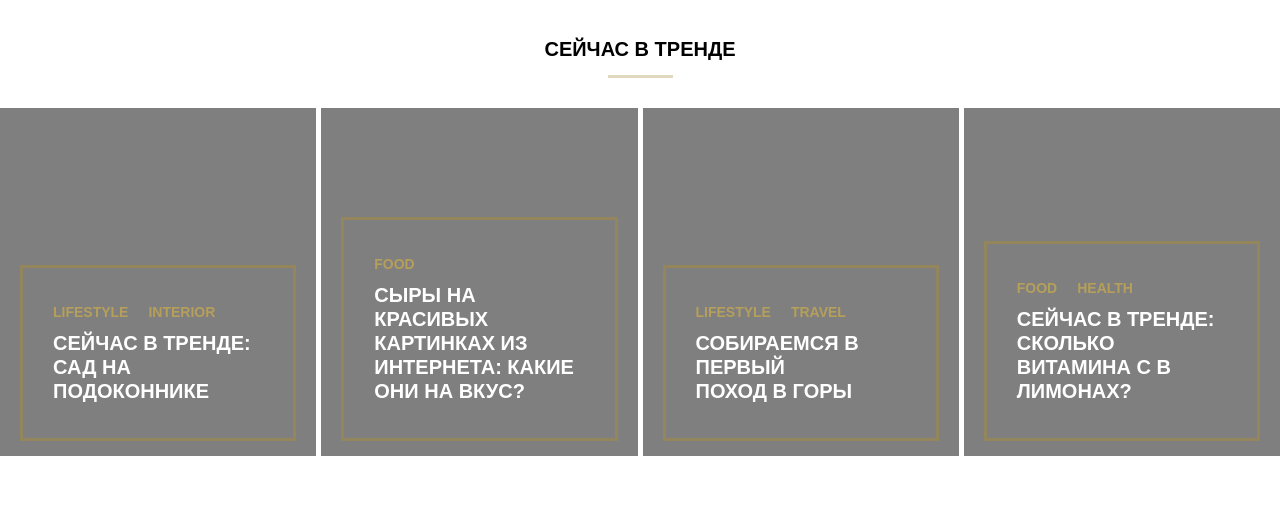
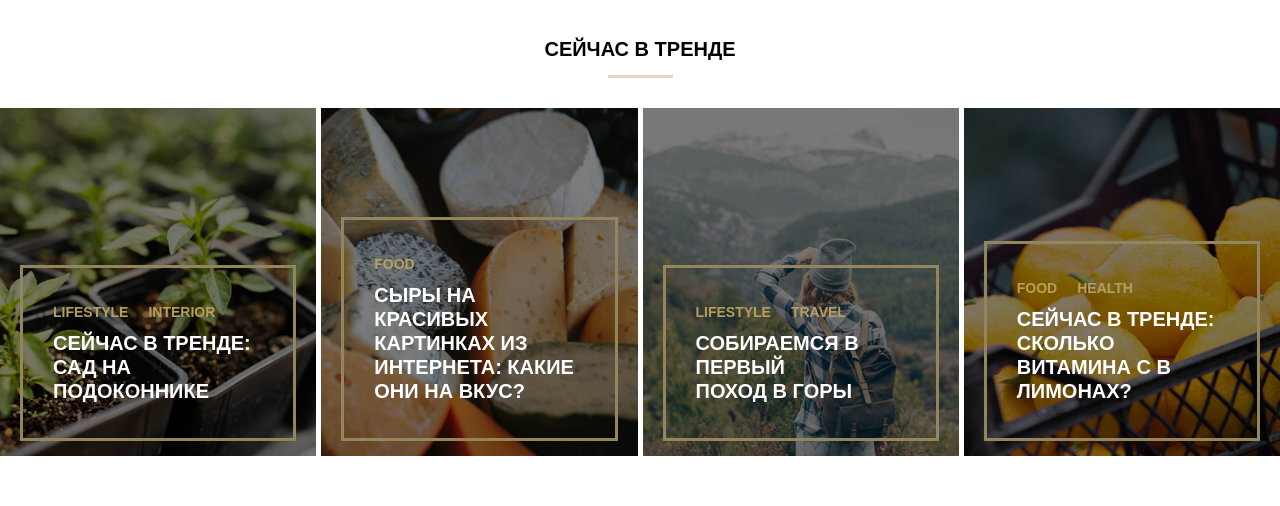
Before and after one commit to teenage1ove/adaptive-landing, a plain HTML site: page index.html in a window 1280 px wide. Shown: the part 591-1097 px from the top of the page. Drawn offline with Linux system fonts and the light colour scheme; the site is published under a folder, as on GitHub Pages, so addresses that start at the root find nothing; a web font is replaced by a local one.

Commit message:
Changed css links

```diff
--- a/css/style.css
+++ b/css/style.css
@@ -157,19 +157,19 @@ body {
 }
 
 .trends__card_first {
-    background-image: url("/images/trend1.jpg");
+    background-image: url("../images/trend1.jpg");
 }
 
 .trends__card_second {
-    background-image: url("/images/trend2.jpg");
+    background-image: url("../images/trend2.jpg");
 }
 
 .trends__card_third {
-    background-image: url("/images/trend3.jpg");
+    background-image: url("../images/trend3.jpg");
 }
 
 .trends__card_fourth {
-    background-image: url("/images/trend4.jpg");
+    background-image: url("../images/trend4.jpg");
 }
 
 .trends__card::after {
```
